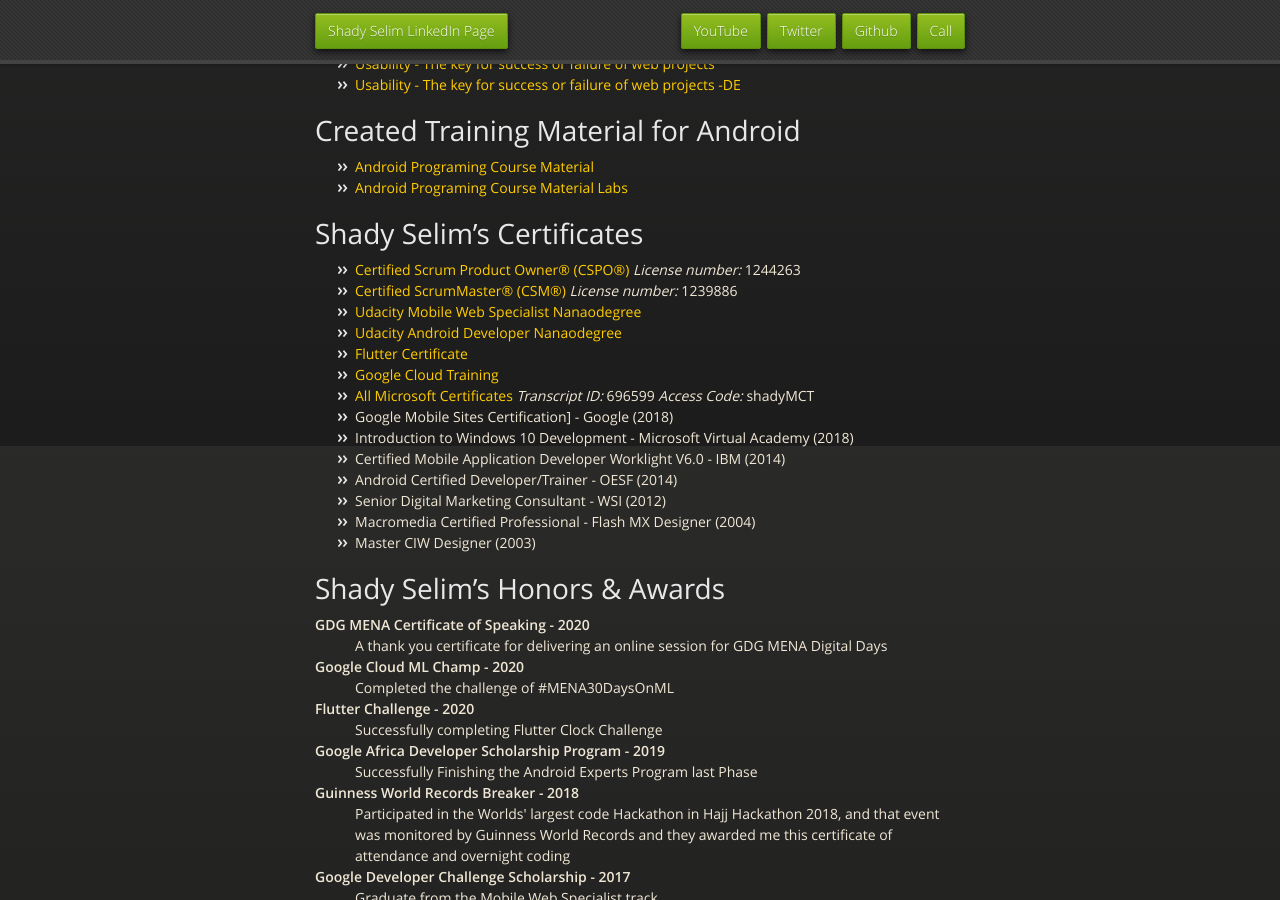
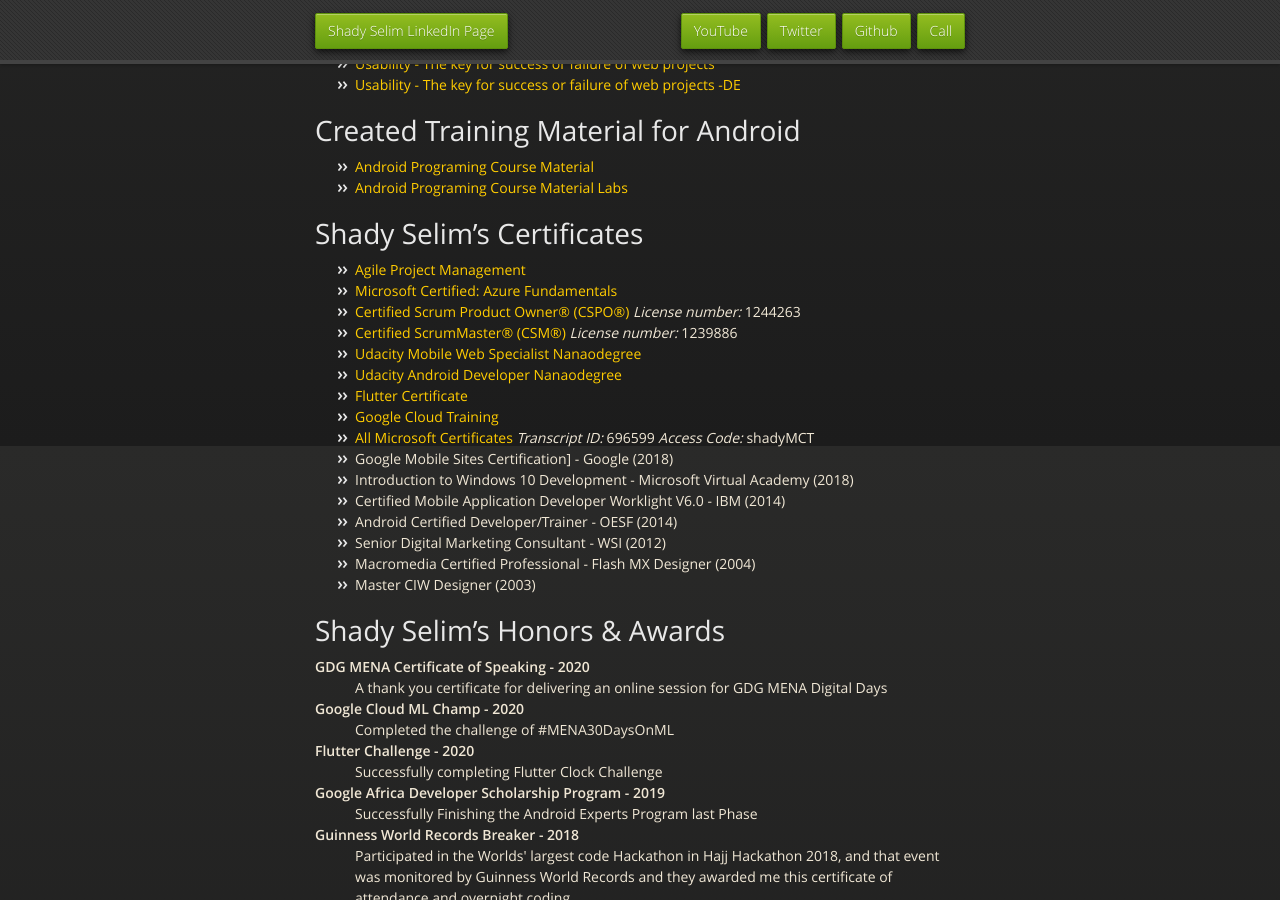
Before and after one commit to Shady-Selim/shady-selim.github.io, a Jekyll site: the page built from index.md, in a window 1280 px wide and 900 px high, scrolled down 1354 px. Built offline with Jekyll 4.4.1, drawn with Linux system fonts in a browser that asks for light colours; our own code applies the rules of GitHub Pages for plain Markdown files.

Commit message:
Update index.md

```diff
--- a/index.md
+++ b/index.md
@@ -53,6 +53,8 @@
 
 
 # Shady Selim's Certificates
+* [Agile Project Management](https://credentials.edx.org/credentials/b24693a334994963bc91c03142a913f7/)
+* [Microsoft Certified: Azure Fundamentals](https://www.youracclaim.com/badges/4e282dfb-d7e5-4d12-bb86-cb64f6b78281)
 * [Certified Scrum Product Owner® (CSPO®)](http://bcert.me/shadxoddl) *License number:* 1244263
 * [Certified ScrumMaster® (CSM®)](http://bcert.me/svabjsjcm) *License number:* 1239886
 * [Udacity Mobile Web Specialist Nanaodegree](https://confirm.udacity.com/4GGRWQTP)
```
